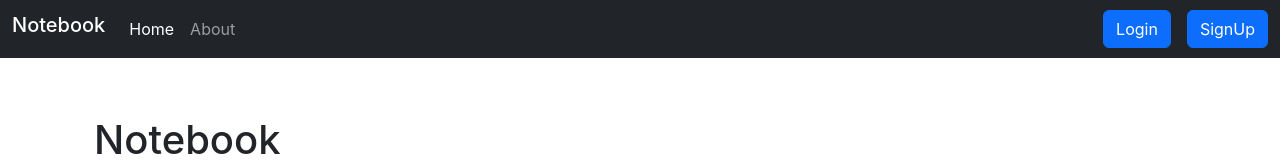
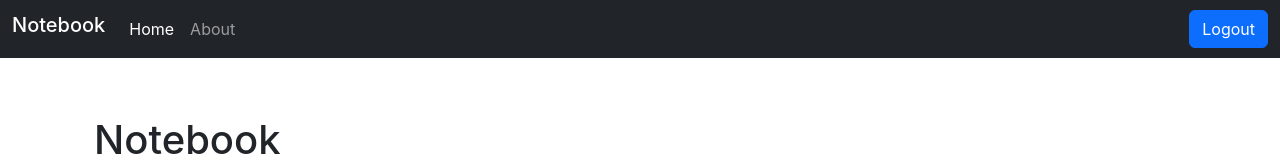
Before and after one commit to FantomDX316/Notebook-, a React (Create React App) app in the folder notebook/: page / in a window 1280 px wide. Shown: the top 160 px of the page. Built offline with nearby package versions, Linux system fonts and the light colour scheme; no server answers; sample sign-in values are in the browser's storage.

Commit message:
Created logout button and fixed the redirection issue

```diff
--- a/notebook/src/Components/Form.js
+++ b/notebook/src/Components/Form.js
@@ -1,8 +1,10 @@
 import React, { useState, useContext, useEffect,useRef } from 'react';
 import Notes from './Notes';
 import NoteContext from '../Context/NoteContext';
+import { useNavigate } from 'react-router-dom';
 const Form = () => {
     const context = useContext(NoteContext);
+    const navigate = useNavigate();
     const { addNote,fetchNote } = context;
     const [note, setNote] = useState({ title: "", description: "", tag: "" });
     const refTitle = useRef(null);
@@ -20,7 +22,13 @@ const Form = () => {
         setNote({ ...note, [e.target.name]: e.target.value });
     }
     useEffect(()=>{
-        fetchNote();
+        if(localStorage.getItem('token')){
+            fetchNote();
+        }
+        else{
+            navigate("/login");
+        }
+
         // eslint-disable-next-line
     },[]);
 
--- a/notebook/src/Components/Navbar.js
+++ b/notebook/src/Components/Navbar.js
@@ -1,8 +1,13 @@
 import React from 'react'
-import { Link } from 'react-router-dom'
+import { Link, useNavigate } from 'react-router-dom'
 import { useLocation } from 'react-router-dom'
 const Navbar = () => {
+  const navigate = useNavigate();
   let location = useLocation();
+  const handleLogout =()=>{
+    localStorage.removeItem('token');
+    navigate('/login');
+  }
   return (
     <>
       <nav className="navbar bg-dark navbar-expand-lg navbar-dark">
@@ -22,8 +27,12 @@ const Navbar = () => {
             </ul>
           </div>
           <div className="cred d-flex justify-content-end">
-            <Link className="btn btn-primary mx-3" to="/login" role="button">Login</Link>
-            <Link className="btn btn-primary" to="/signup" role="button">SignUp</Link>
+            {!localStorage.getItem('token')?
+            <>
+              <Link className="btn btn-primary mx-3" to="/login" role="button">Login</Link>
+              <Link className="btn btn-primary" to="/signup" role="button">SignUp</Link>
+            </>: <button onClick={handleLogout} className="btn btn-primary">Logout</button>
+            }
           </div>
         </div>
       </nav>
```
